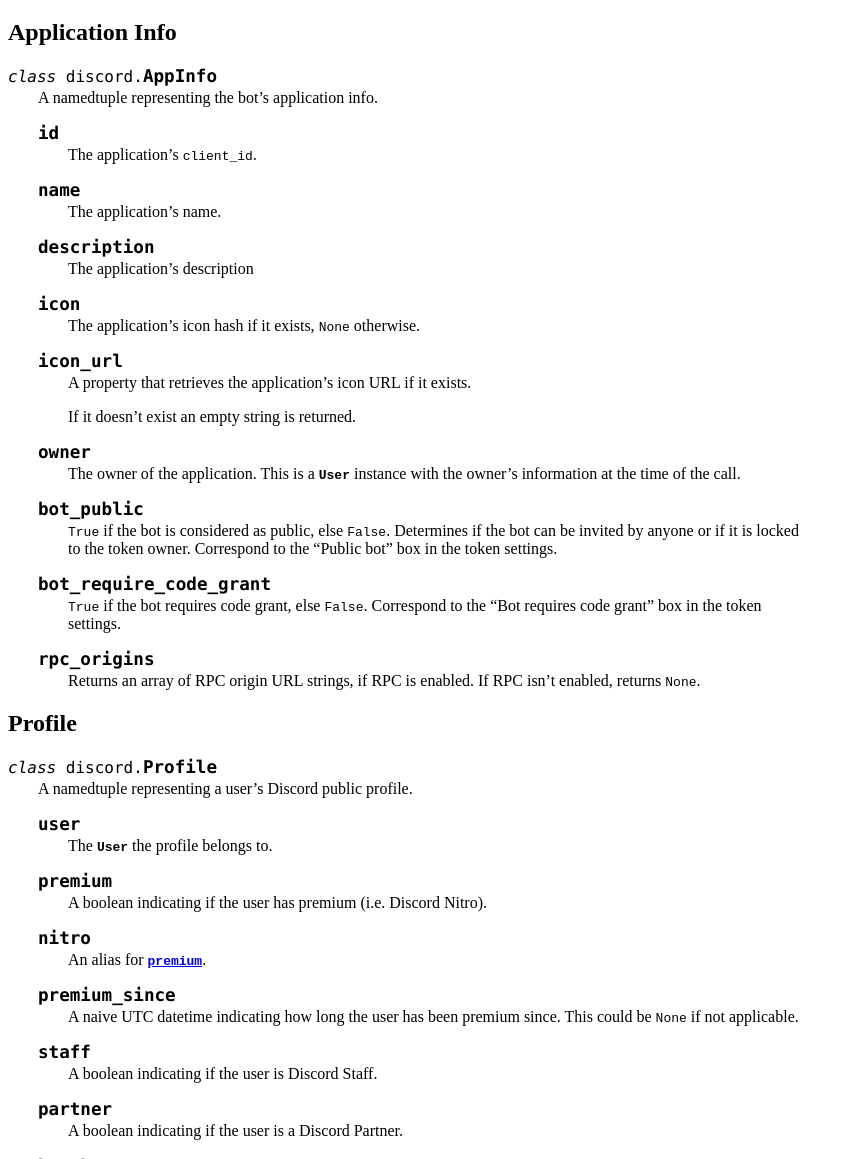
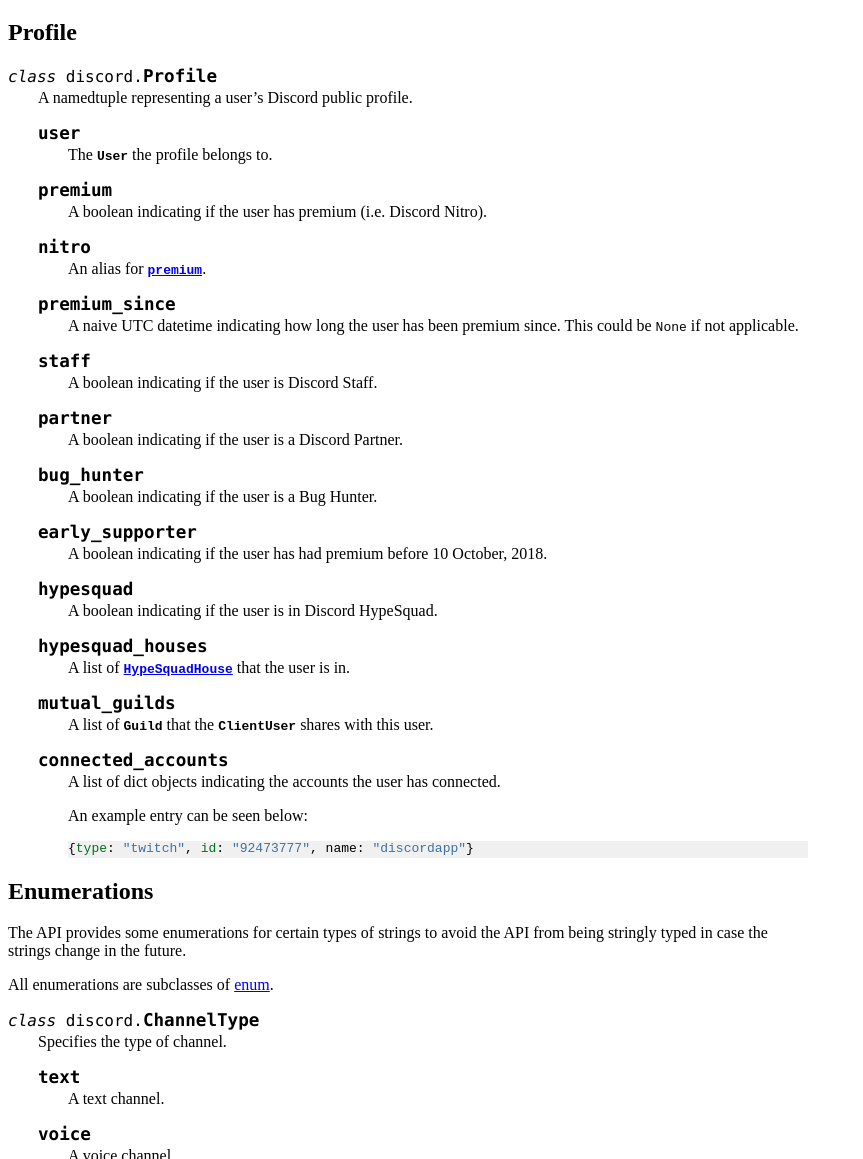
Before and after one commit to Rapptz/discord.py, a Sphinx documentation site: the page built from docs/api.rst, in a window 1280 px wide and 1400 px high, scrolled down 9880 px. Shown: the part 241-1400 px from the top of the window, without its empty margins (0-863 px from the left). Built offline with Sphinx 7.4.7, drawn with Linux system fonts in a browser that asks for light colours.

Commit message:
Remove manual documentation for AppInfo

```diff
--- a/docs/api.rst
+++ b/docs/api.rst
@@ -598,53 +598,6 @@
 
 .. autofunction:: discord.utils.escape_mentions
 
-
-Application Info
-------------------
-
-.. class:: AppInfo
-
-    A namedtuple representing the bot's application info.
-
-    .. attribute:: id
-
-        The application's ``client_id``.
-    .. attribute:: name
-
-        The application's name.
-    .. attribute:: description
-
-        The application's description
-    .. attribute:: icon
-
-        The application's icon hash if it exists, ``None`` otherwise.
-    .. attribute:: icon_url
-
-        A property that retrieves the application's icon URL if it exists.
-
-        If it doesn't exist an empty string is returned.
-    .. attribute:: owner
-
-        The owner of the application. This is a :class:`User` instance
-        with the owner's information at the time of the call.
-
-    .. attribute:: bot_public
-
-        ``True`` if the bot is considered as public, else ``False``.
-        Determines if the bot can be invited by anyone or if it is locked
-        to the token owner. Correspond to the "Public bot" box in the
-        token settings.
-
-    .. attribute:: bot_require_code_grant
-
-        ``True`` if the bot requires code grant, else ``False``.
-        Correspond to the "Bot requires code grant" box in the token
-        settings.
-
-    .. attribute:: rpc_origins
-
-        Returns an array of RPC origin URL strings, if RPC is enabled.
-        If RPC isn't enabled, returns ``None``.
 
 Profile
 ---------
```
Also changed, not shown: 1 other file.
